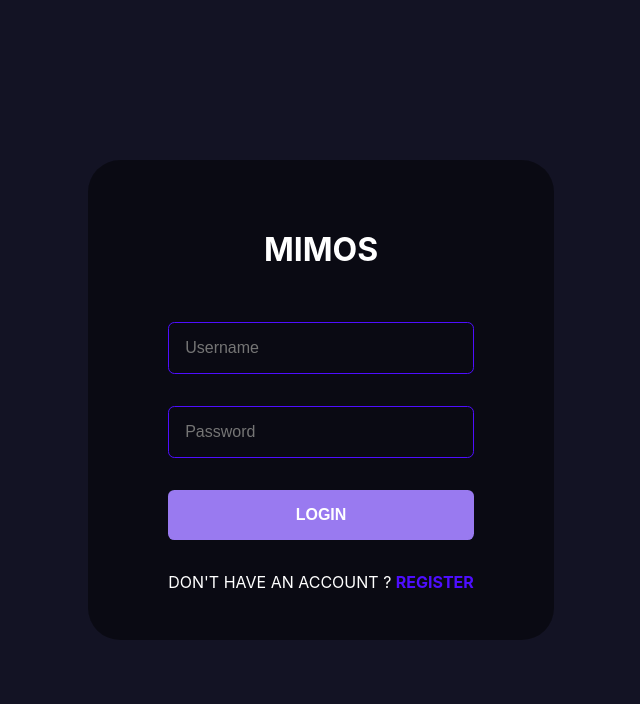
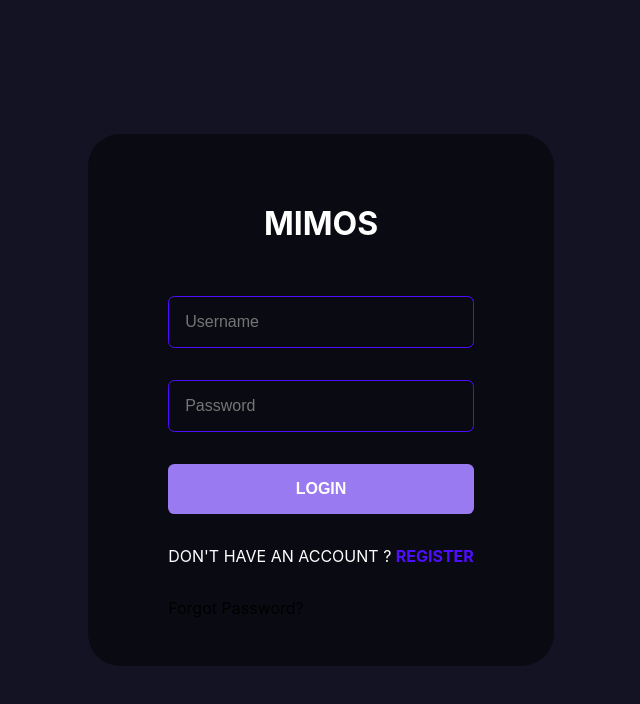
Before and after one commit to davidkaggulire/mimos, a Next.js app: page /login in a window 1280 px wide. Shown: the top 704 px of the page, without its empty margins (319-959 px from the left). Built offline with nearby package versions, Linux system fonts and the light colour scheme; no server answers.

Commit message:
edit fonts

```diff
--- a/components/auth/LoginForm.js
+++ b/components/auth/LoginForm.js
@@ -117,6 +117,12 @@ const AuthForm = () => {
               <a>Register</a>
             </Link>
           </span>
+
+          <span className={classes.resetPassword}>
+            <Link href="/passwordReset">
+              <a>Forgot Password?</a>
+            </Link>
+          </span>
         </form>
       </div>
       <ToastContainer />
```
